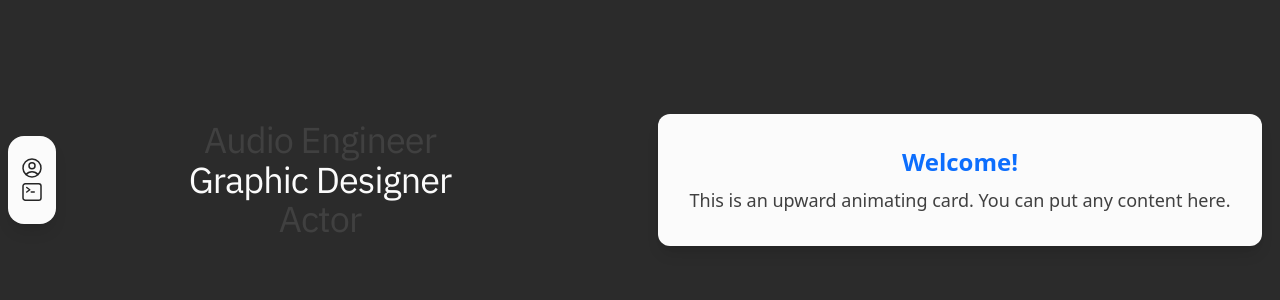
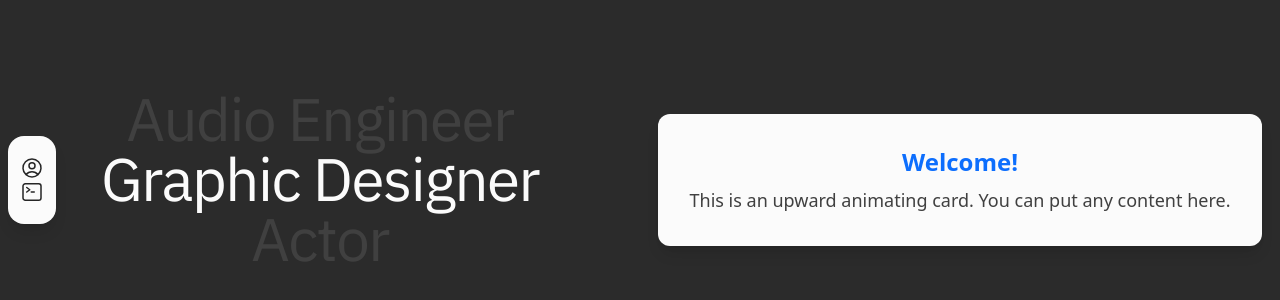
Before and after one commit to snek152/snehilkakani.me, a Next.js app: page / in a window 1280 px wide. Shown: the part 220-520 px from the top of the page. Built offline with nearby package versions, Linux system fonts and the light colour scheme.

Commit message:
fixing text size

```diff
--- a/app/components/HomePage.tsx
+++ b/app/components/HomePage.tsx
@@ -11,7 +11,7 @@ const array = [
   "Graphic Designer",
   "Actor",
 ];
-const spacing = 40;
+const spacing = 60;
 
 const HomePage = ({ loaded }: { loaded: boolean }) => {
   const [text, setText] = useState(array.slice(0, 3));
@@ -61,11 +61,11 @@ const HomePage = ({ loaded }: { loaded: boolean }) => {
             {text.map((t, index) => (
               <motion.div
                 layout
-                className={`text-4xl font-normal tracking-tight absolute font-ibm self-center text-center block ${
+                className={`text-6xl font-normal tracking-tight absolute font-ibm self-center text-center block ${
                   index === 1 ? "text-surface" : "text-on-surface"
                 } transition-colors`}
                 initial={{
-                  y: index === 0 ? -100 : index === 2 ? 100 : 0,
+                  y: index === 0 ? -150 : index === 2 ? 150 : 0,
                   opacity: index === 1 ? 1 : 0,
                 }}
                 animate={{
@@ -73,7 +73,7 @@ const HomePage = ({ loaded }: { loaded: boolean }) => {
                   opacity: index === 1 ? 1 : 1,
                 }}
                 exit={{
-                  y: index === 0 ? -100 : 100,
+                  y: index === 0 ? -150 : 150,
                   opacity: 0,
                 }}
                 transition={{
```
